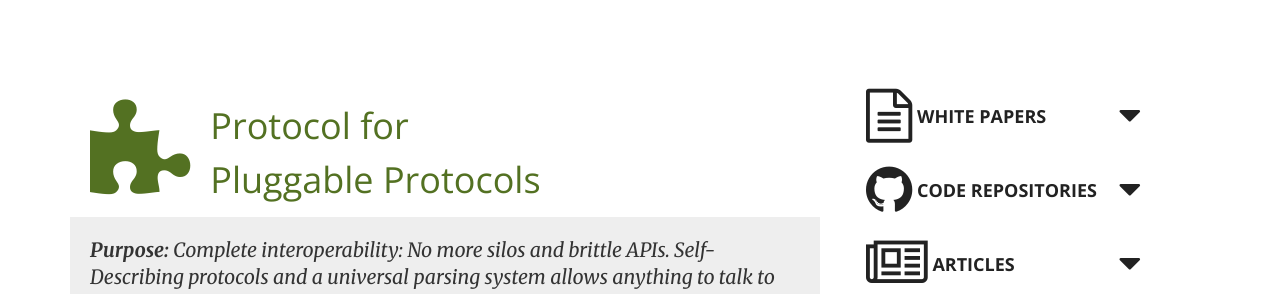
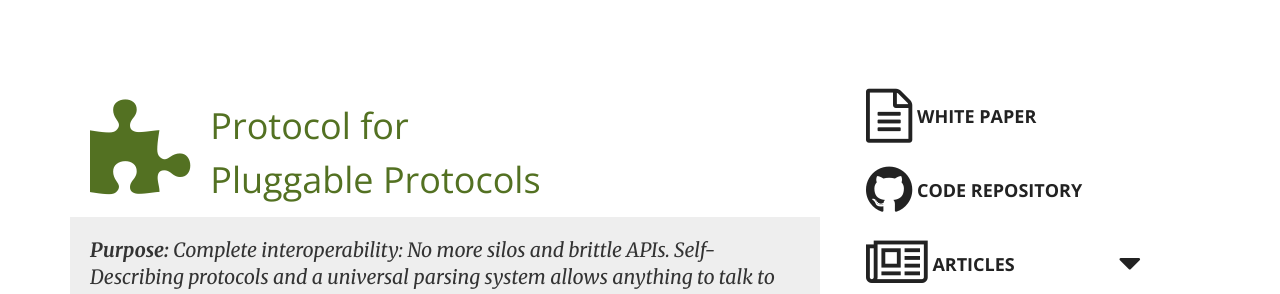
Before and after one commit to metacurrency/ceptr-org, a Jekyll site: the page built from _projects/pcubed.md, in a window 1280 px wide and 900 px high. Shown: the part 323-617 px from the top of the window. Built offline with Jekyll 4.4.1, drawn with Linux system fonts in a browser that asks for light colours.

Commit message:
fixed adapting to singular case for code repos

```diff
--- a/_layouts/project.html
+++ b/_layouts/project.html
@@ -37,7 +37,9 @@
             <a href="{{wp[0].url}}" class="btn btn-default btn-lg"><i class="fa fa-3x fa-file-text-o"></i>&nbsp;White Paper</a>
           {% endif %}
         {% endif %}
-        {% if page.repos %}<div class="btn-group">
+        {% if page.repos %}
+          {% if page.repos[1] %}
+          <div class="btn-group">
             <button type="button" class="btn btn-default btn-lg dropdown-toggle" data-toggle="dropdown" aria-haspopup="true" aria-expanded="false">
               <i class="fa fa-3x fa-github"></i>&nbsp;Code Repositories<span class="fa fa-2x fa-caret-down"></span>
             </button>
@@ -45,7 +47,13 @@
               {% for repo in page.repos %}
                 <li><a href="{{ repo[1] }}" target="_blank">{{ repo[0] }}</a></li>
               {% endfor %}
-        </ul></div>
+            </ul>
+          </div>
+          {% else %}
+          {% assign repo = page.repos | first %}
+          <a href="{{repo[1]}}" target="_blank" class="btn btn-default btn-lg"><i class="fa fa-3x fa-github"></i>&nbsp;Code Repository</a>
+          {% endif %}
+
         {% endif %}
         {% if page.articles %}<div class="btn-group">
           <button type="button" class="btn btn-default btn-lg dropdown-toggle" data-toggle="dropdown" aria-haspopup="true" aria-expanded="false">
--- a/whitepapers.html
+++ b/whitepapers.html
@@ -23,7 +23,7 @@
     {% for h in whitepapers %}
       <li>
         <a href="{{h.url}}">{{h.title}}</a>{% if h.sub-title%}--{{h.sub-title}}{% endif %}
-        ({% if page.status != 'Published' %}Status:{{h.status}}{% else %}Published: {{page.date | date: "%B %Y" }}{% endif %})
+        ({% if page.status != 'Published' %}Status: {{h.status}}{% else %}Published: {{page.date | date: "%B %Y" }}{% endif %})
       </li>
     {% endfor %}
   </ul>
```
Also changed, not shown: _whitepapers/fractalvm.md (+1 -1 lines), _whitepapers/grammatics.md (+2 -2 lines). Lines whose indentation alone changed are shown as unchanged.
